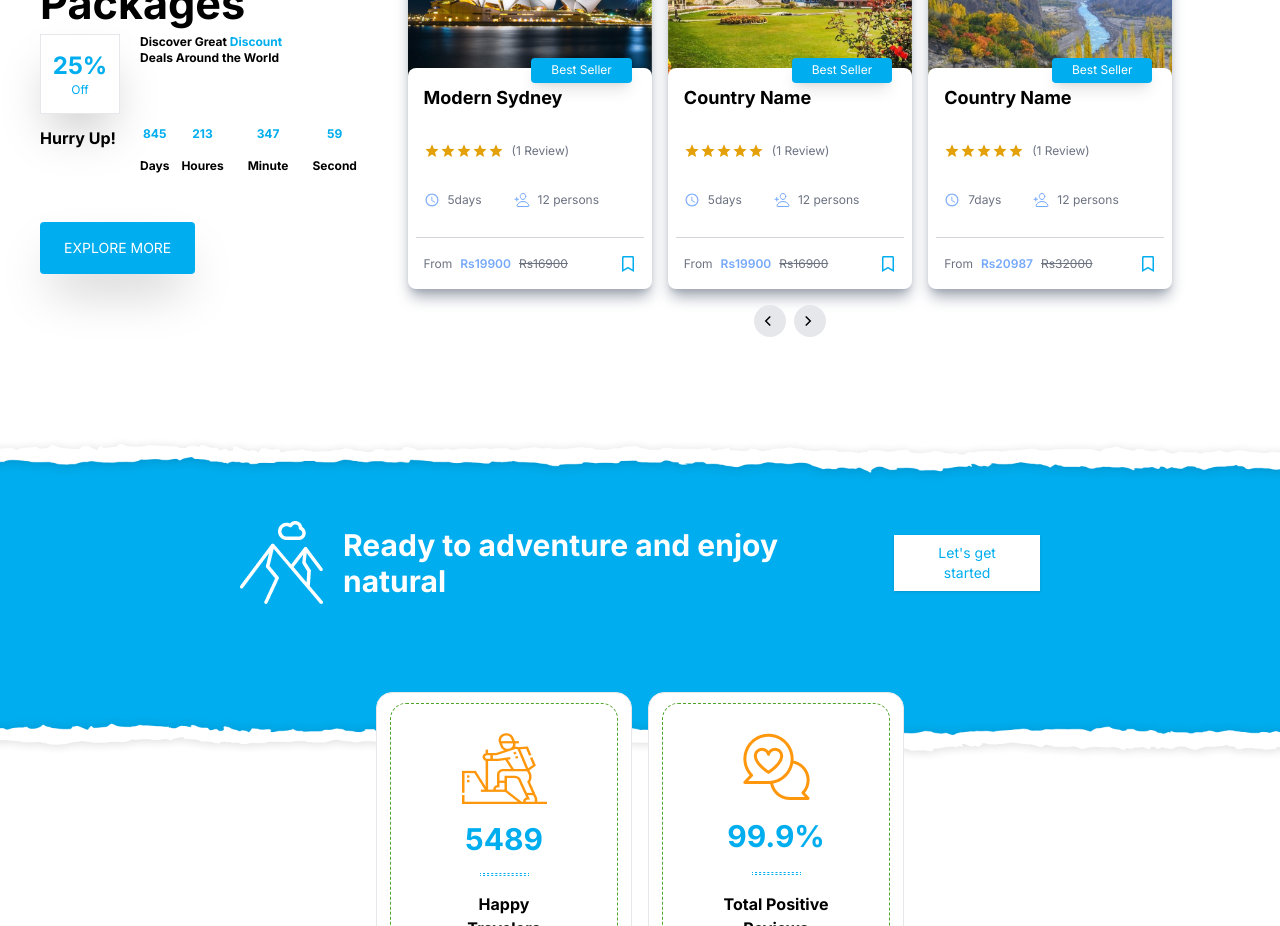
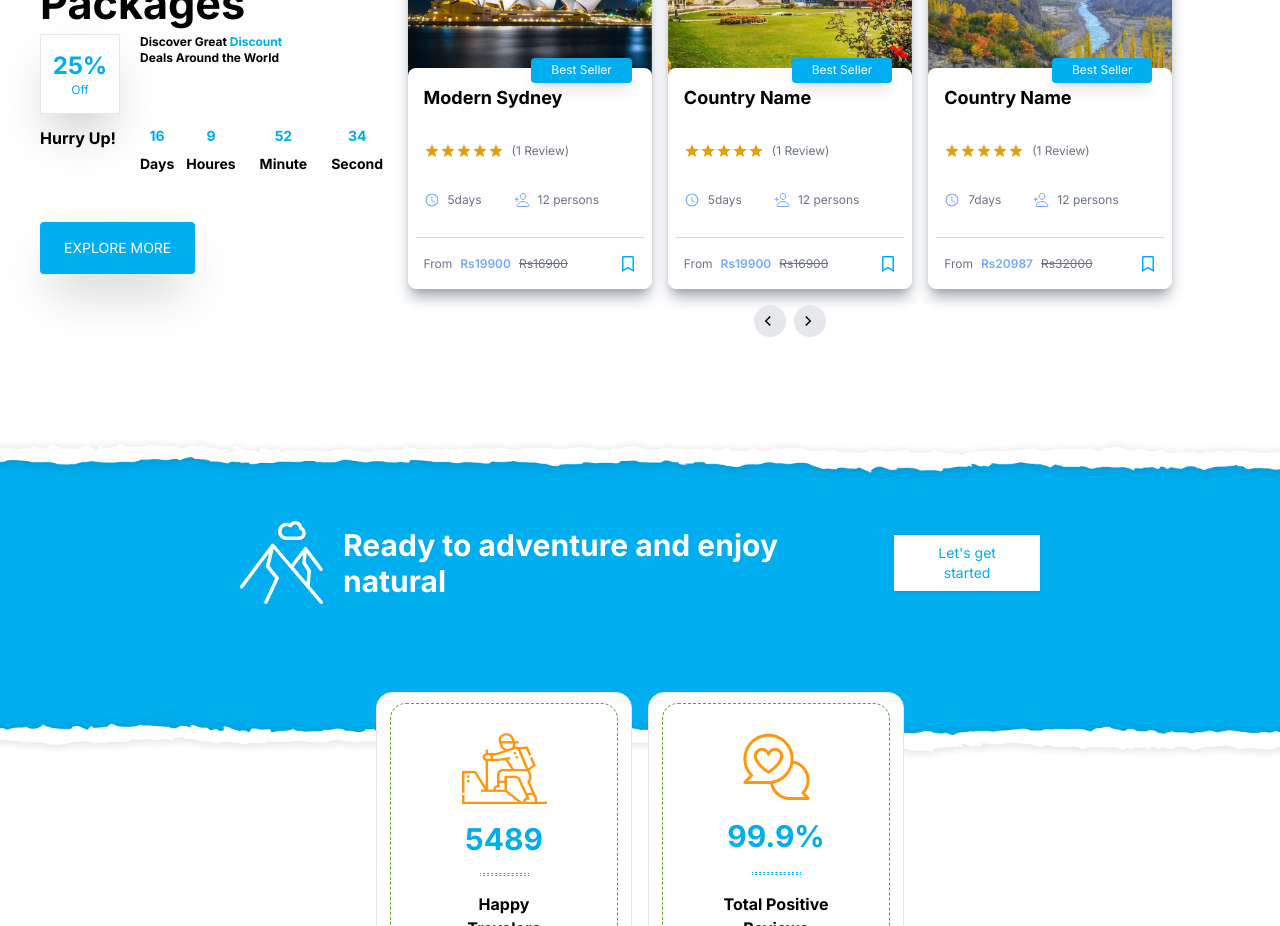
Before and after one commit to macworldgithub/TNP-Next, a Next.js app: page / in a window 1280 px wide. Shown: the part 3380-4306 px from the top of the page. Built offline with nearby package versions, Linux system fonts and the light colour scheme; a web font is replaced by a local one.

Commit message:
countdown timer

```diff
--- a/app/page.tsx
+++ b/app/page.tsx
@@ -67,6 +67,7 @@ import packbg from "../public/home/package bg.png";
 import TourCardPagination from "@/components/Home/TourCardPagination";
 import TestimonialCarousel from "@/components/Home/TestimonialCarousel";
 import NewCustomerOfferModel from "@/components/Home/NewCustomerOfferModel";
+import Timer from "@/components/Home/Timer";
 
 // const settings = {
 //   dots: true,
@@ -697,8 +698,9 @@ export default function Home() {
 
                     <div className="flex flex-col md:flex-row mt-3">
                         <div className="w-20 text-black text-base font-bold">Hurry Up!</div>
-                        <div className="md:w-1/2 md:mx-5 my-5 md:my-0 text-xs text-black font-bold">
-                            <div className="flex md:w-full justify-between">
+                        <div className="md:w-1/2 md:mx-5 my-5 md:my-0 text-xs text-black font-bold ">
+                            <Timer/>
+                            {/* <div className="flex md:w-full justify-between">
                                 <div className="flex flex-col h-12 px- justify-between ">
                                     <p className="text-primary text-center">845</p>
                                     <p>Days</p>
@@ -715,7 +717,7 @@ export default function Home() {
                                     <p className="text-primary text-center">59</p>
                                     <p>Second</p>
                                 </div>
-                            </div>
+                            </div> */}
                         </div>
                     </div>
 
--- /dev/null
+++ b/components/Home/Timer.tsx
@@ -0,0 +1,70 @@
+import React, { useState, useEffect } from 'react';
+
+
+const Timer = () => {
+  const [timeLeft, setTimeLeft] = useState(calculateTimeLeft());
+
+  useEffect(() => {
+    const timer = setTimeout(() => {
+      setTimeLeft(calculateTimeLeft());
+    }, 1000);
+
+    return () => clearTimeout(timer);
+  });
+
+  // Function to calculate the remaining time
+  function calculateTimeLeft() {
+    const deadline = new Date('2024-05-03').getTime(); // Set the deadline date here
+    const now = new Date().getTime();
+    const difference = deadline - now;
+
+    if (difference <= 0) {
+      return {
+        days: 0,
+        hours: 0,
+        minutes: 0,
+        seconds: 0
+      };
+    }
+
+    const days = Math.floor(difference / (1000 * 60 * 60 * 24));
+    const hours = Math.floor((difference % (1000 * 60 * 60 * 24)) / (1000 * 60 * 60));
+    const minutes = Math.floor((difference % (1000 * 60 * 60)) / (1000 * 60));
+    const seconds = Math.floor((difference % (1000 * 60)) / 1000);
+
+    return {
+      days,
+      hours,
+      minutes,
+      seconds
+    };
+  }
+
+  return (
+
+
+      <div className="flex md:w-full justify-between text-sm  text-black font-bold">
+                                <div className="flex flex-col h-12 px- justify-between ">
+                                    <p className="text-primary text-center">{timeLeft.days}</p>
+                                    <p>Days</p>
+                                </div>
+                                <div className="flex flex-col h-12 px-3 justify-between ">
+                                    <p className="text-primary text-center">{timeLeft.hours}</p>
+                                    <p>Houres</p>
+                                </div>
+                                <div className="flex flex-col h-12 px-3 justify-between ">
+                                    <p className="text-primary text-center">{timeLeft.minutes}</p>
+                                    <p>Minute</p>
+                                </div>
+                                <div className="flex flex-col h-12 px-3 justify-between ">
+                                    <p className="text-primary text-center">{timeLeft.seconds}</p>
+                                    <p>Second</p>
+                                </div>
+                            </div>
+
+
+
+  );
+};
+
+export default Timer;
--- a/package.json
+++ b/package.json
@@ -24,6 +24,8 @@
     "next": "14.1.3",
     "nodemailer": "^6.9.13",
     "react": "^18",
+    "react-countdown": "^2.3.5",
+    "react-countdown-circle-timer": "^3.2.1",
     "react-dom": "^18",
     "react-icons": "^5.0.1",
     "react-redux": "^9.1.1",
```
Also changed, not shown: app/actions/tourpackages.ts (line endings or trailing spaces), 1 other file (tests, documents, lock files or other folders).
